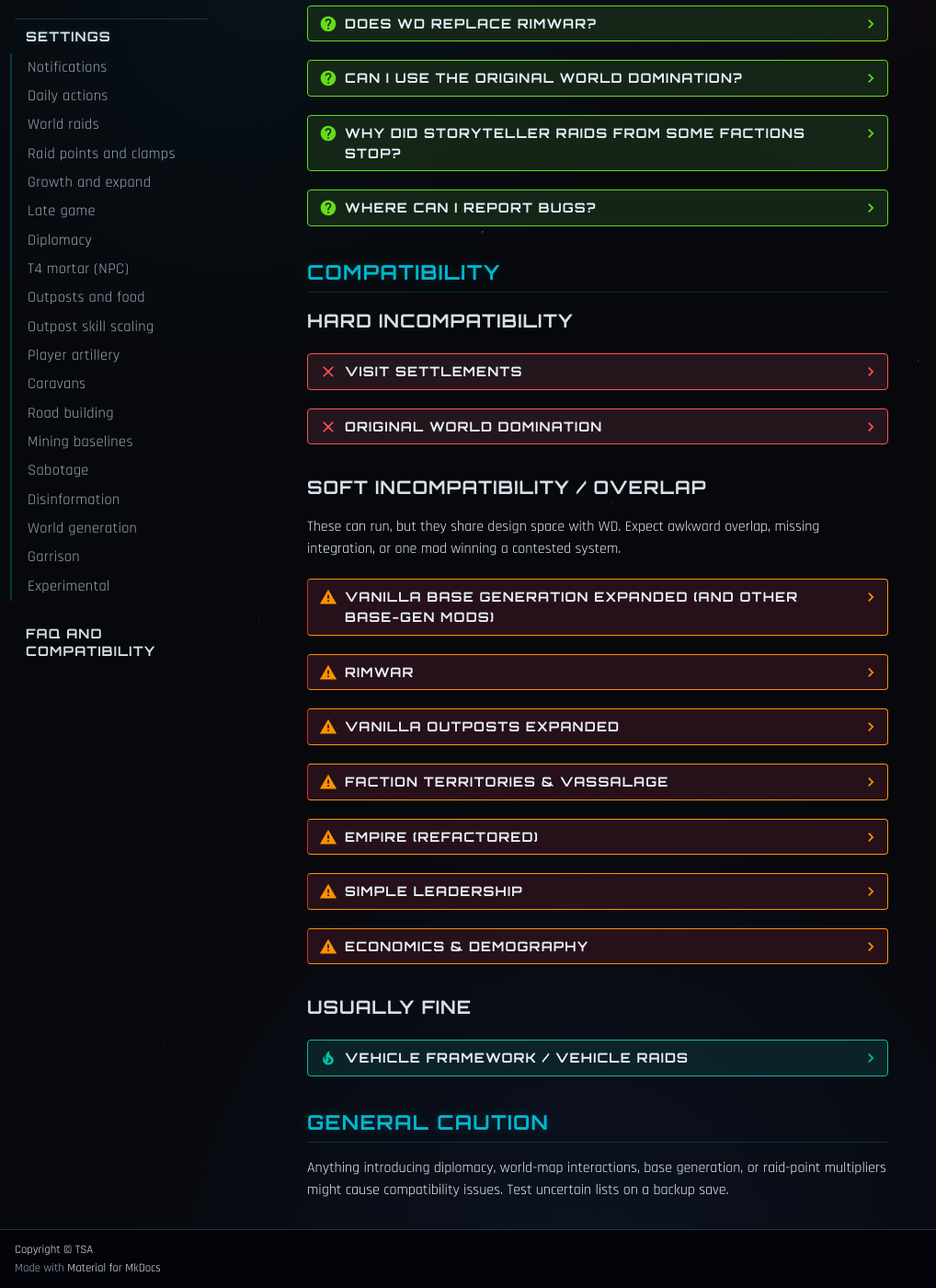
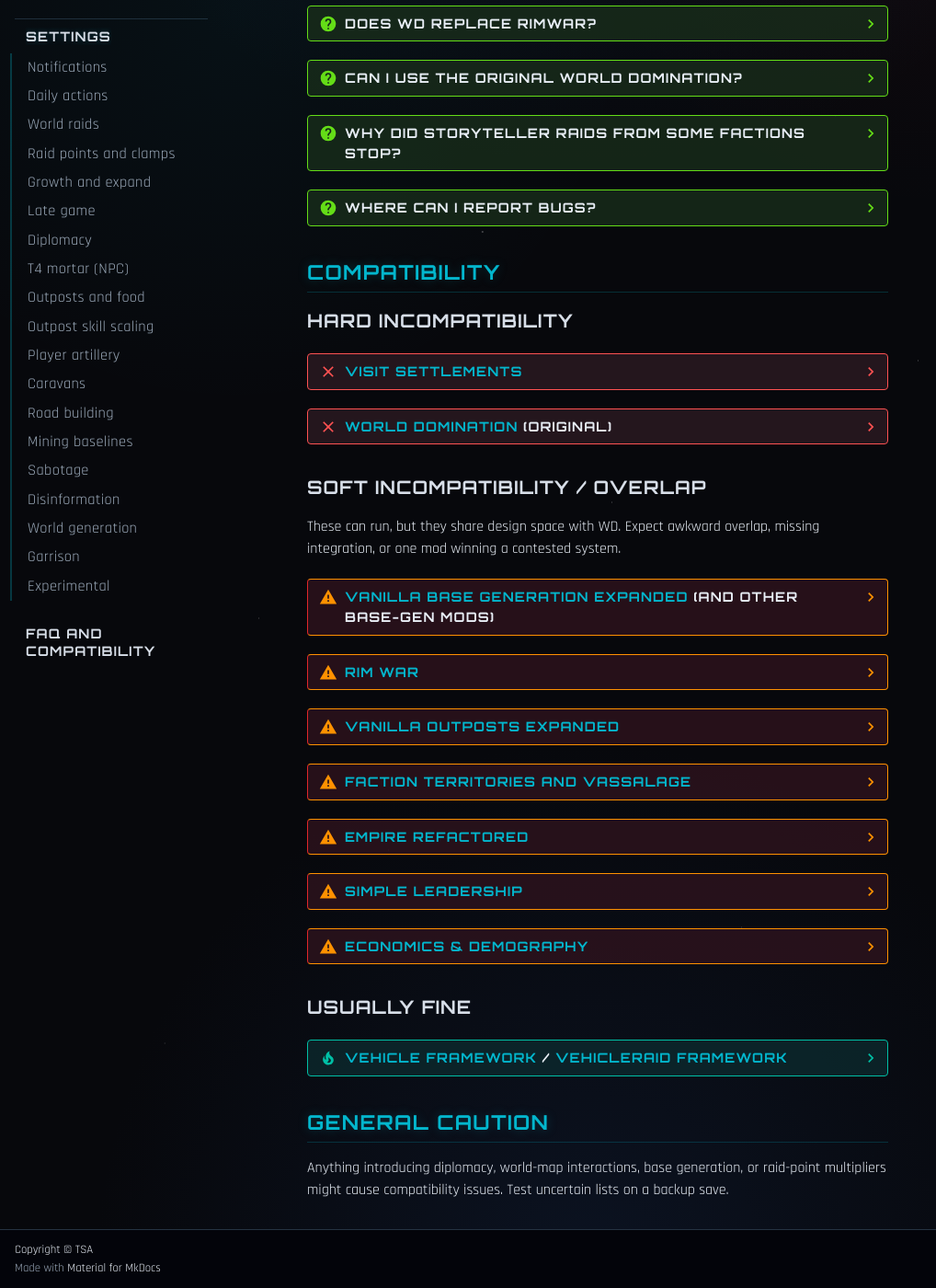
Before and after one commit to Likewise87/World-Domination-2.0, an MkDocs documentation site: the page built from docs/faq.md, in a window 1280 px wide and 1400 px high, scrolled down 578 px. Shown: the whole window at 92% size, without its empty margins (0-1018 px from the left). Built offline with MkDocs 1.6.1 and Material for MkDocs 9.7.7, drawn with Linux system fonts in a browser that asks for light colours; comment, search, counter and statistics services are not loaded.

Commit message:
Link every called-out mod name to its Steam Workshop page.

```diff
--- a/docs/faq.md
+++ b/docs/faq.md
@@ -5,13 +5,13 @@
 ## FAQ
 
 ??? question "Can this be added midgame?"
-    Yes. Make a backup nonetheless.
+    Yes. Make a backup nonetheless!
 
 ??? question "Allies are coming to my colony and are not leaving"
-    Not caused by WD. Likely [Faction Territories & Vassalage](https://steamcommunity.com/sharedfiles/filedetails/?id=3626725895) or a similar territory / escort system.
+    Not caused by WD. Likely [Faction Territories and Vassalage](https://steamcommunity.com/sharedfiles/filedetails/?id=3626725895) or a similar territory / escort system.
 
 ??? question "Compatible with Vehicle Raids?"
-    Yes.
+    Yes. Compatible with [VehicleRaid Framework](https://steamcommunity.com/sharedfiles/filedetails/?id=3667863988) and related vehicle raid packs.
 
 ??? question "Where to find the controls?"
     There is a new tab with the **WD** icon at the bottom of the screen. It opens the main Dashboard.
@@ -23,10 +23,10 @@
     More detail: [Dashboards and overlays](ui/dashboards-and-overlays.md).
 
 ??? question "Does WD replace RimWar?"
-    Yes. World Domination 2.0 is meant to replace [RimWar](https://steamcommunity.com/sharedfiles/filedetails/?id=1798765665), not run beside it. Do not combine them.
+    Yes. World Domination 2.0 is meant to replace [Rim War](https://steamcommunity.com/sharedfiles/filedetails/?id=2222935097), not run beside it. Do not combine them.
 
 ??? question "Can I use the original World Domination?"
-    No. PackageId `TSA.WorldDomination` and World Domination 2.0 are hard-incompatible.
+    No. [World Domination](https://steamcommunity.com/sharedfiles/filedetails/?id=3646291383) (`TSA.WorldDomination`) and World Domination 2.0 are hard-incompatible.
 
 ??? question "Why did storyteller raids from some factions stop?"
     By default, WD blocks storyteller raids when the storyteller picks a faction managed by WD. Those factions attack through WD raid travelers instead.
@@ -40,47 +40,45 @@
 
 ### Hard incompatibility
 
-??? failure "Visit Settlements"
-    **Hard incompatibility.** Settlements can disappear after you visit them.
+??? failure "[Visit Settlements](https://steamcommunity.com/sharedfiles/filedetails/?id=3247900860)"
+    **Hard incompatibility.** Settlements can disappear after you visit them. PackageId `alt4s.visitsettlements`.
 
-    Workshop: [Visit Settlements](https://steamcommunity.com/sharedfiles/filedetails/?id=3535955435) (packageId `alt4s.visitsettlements`).
-
-??? failure "Original World Domination"
+??? failure "[World Domination](https://steamcommunity.com/sharedfiles/filedetails/?id=3646291383) (original)"
     **Hard incompatibility.** Do not run `TSA.WorldDomination` together with World Domination 2.0.
 
 ### Soft incompatibility / overlap
 
 These can run, but they share design space with WD. Expect awkward overlap, missing integration, or one mod winning a contested system.
 
-??? warning "Vanilla Base Generation Expanded (and other base-gen mods)"
-    **Soft incompatibility.** WD generates settlement maps for visits and attacks. [Vanilla Base Generation Expanded](https://steamcommunity.com/workshop/filedetails/?id=3209927822) (and similar base-generation mods) compete for the same job. Only one generator wins, based on patch and load order. Tiered WD layouts may not appear as intended if another generator takes over.
+??? warning "[Vanilla Base Generation Expanded](https://steamcommunity.com/sharedfiles/filedetails/?id=3209927822) (and other base-gen mods)"
+    **Soft incompatibility.** WD generates settlement maps for visits and attacks. [Vanilla Base Generation Expanded](https://steamcommunity.com/sharedfiles/filedetails/?id=3209927822) (and similar base-generation mods) compete for the same job. Only one generator wins, based on patch and load order. Tiered WD layouts may not appear as intended if another generator takes over.
 
     Prefer WD base generation if you want WD settlement types and tiers on visited maps.
 
-??? warning "RimWar"
-    **Soft / replace.** WD is intended to replace [RimWar](https://steamcommunity.com/sharedfiles/filedetails/?id=1798765665). Running both is unsupported.
+??? warning "[Rim War](https://steamcommunity.com/sharedfiles/filedetails/?id=2222935097)"
+    **Soft / replace.** WD is intended to replace [Rim War](https://steamcommunity.com/sharedfiles/filedetails/?id=2222935097). Running both is unsupported.
 
-??? warning "Vanilla Outposts Expanded"
-    You can still build [Vanilla Outposts Expanded](https://steamcommunity.com/sharedfiles/filedetails/?id=2688104164) outposts, but WD ignores them completely. They do not join WD strength, logistics, or management.
+??? warning "[Vanilla Outposts Expanded](https://steamcommunity.com/sharedfiles/filedetails/?id=2688941031)"
+    You can still build [Vanilla Outposts Expanded](https://steamcommunity.com/sharedfiles/filedetails/?id=2688941031) outposts, but WD ignores them completely. They do not join WD strength, logistics, or management.
 
-??? warning "Faction Territories & Vassalage"
-    Use [Faction Territories & Vassalage](https://steamcommunity.com/sharedfiles/filedetails/?id=3626725895) with **Vassalage deactivated**. Territory visuals can be fine; vassal systems overlap WD conquest and diplomacy.
+??? warning "[Faction Territories and Vassalage](https://steamcommunity.com/sharedfiles/filedetails/?id=3626725895)"
+    Use [Faction Territories and Vassalage](https://steamcommunity.com/sharedfiles/filedetails/?id=3626725895) with **Vassalage deactivated**. Territory visuals can be fine; vassal systems overlap WD conquest and diplomacy.
 
-??? warning "Empire (Refactored)"
+??? warning "[Empire Refactored](https://steamcommunity.com/sharedfiles/filedetails/?id=3701480464)"
     [Empire Refactored](https://steamcommunity.com/sharedfiles/filedetails/?id=3701480464) has overlaps that may feel awkward (extra colonies, orders, and world pressure beside WD).
 
-??? warning "Simple Leadership"
+??? warning "[Simple Leadership](https://steamcommunity.com/sharedfiles/filedetails/?id=3668307448)"
     [Simple Leadership](https://steamcommunity.com/sharedfiles/filedetails/?id=3668307448) has overlaps that may feel awkward (faction / base leadership stories beside WD).
 
-??? warning "Economics & Demography"
+??? warning "[Economics & Demography](https://steamcommunity.com/sharedfiles/filedetails/?id=3692156692)"
     [Economics & Demography](https://steamcommunity.com/sharedfiles/filedetails/?id=3692156692): WD can spawn pawns that E&D does not track. Killing those pawns can make E&D treat a faction as extinct incorrectly.
 
 ### Usually fine
 
-??? tip "Vehicle Framework / Vehicle Raids"
-    Compatible with vehicle play, including Vehicle Raids. WD travelers remain abstract strength pools even when icons look like vehicles or caravans.
+??? tip "[Vehicle Framework](https://steamcommunity.com/sharedfiles/filedetails/?id=3014915404) / [VehicleRaid Framework](https://steamcommunity.com/sharedfiles/filedetails/?id=3667863988)"
+    Compatible with vehicle play, including [VehicleRaid Framework](https://steamcommunity.com/sharedfiles/filedetails/?id=3667863988). WD travelers remain abstract strength pools even when icons look like vehicles or caravans.
 
-    Related: [Vehicle Framework](https://steamcommunity.com/sharedfiles/filedetails/?id=3014906877) (load before WD when used).
+    Load [Vehicle Framework](https://steamcommunity.com/sharedfiles/filedetails/?id=3014915404) before WD when used. [Vanilla Vehicles Expanded](https://steamcommunity.com/sharedfiles/filedetails/?id=3014906877) is also recognized in load order.
 
 ## General caution
 
```
Also changed, not shown: README.md (+1 -1 lines), docs/concepts/world-generation.md (+2 -2 lines), docs/getting-started.md (+12 -10 lines), docs/index.md (+1 -1 lines).
